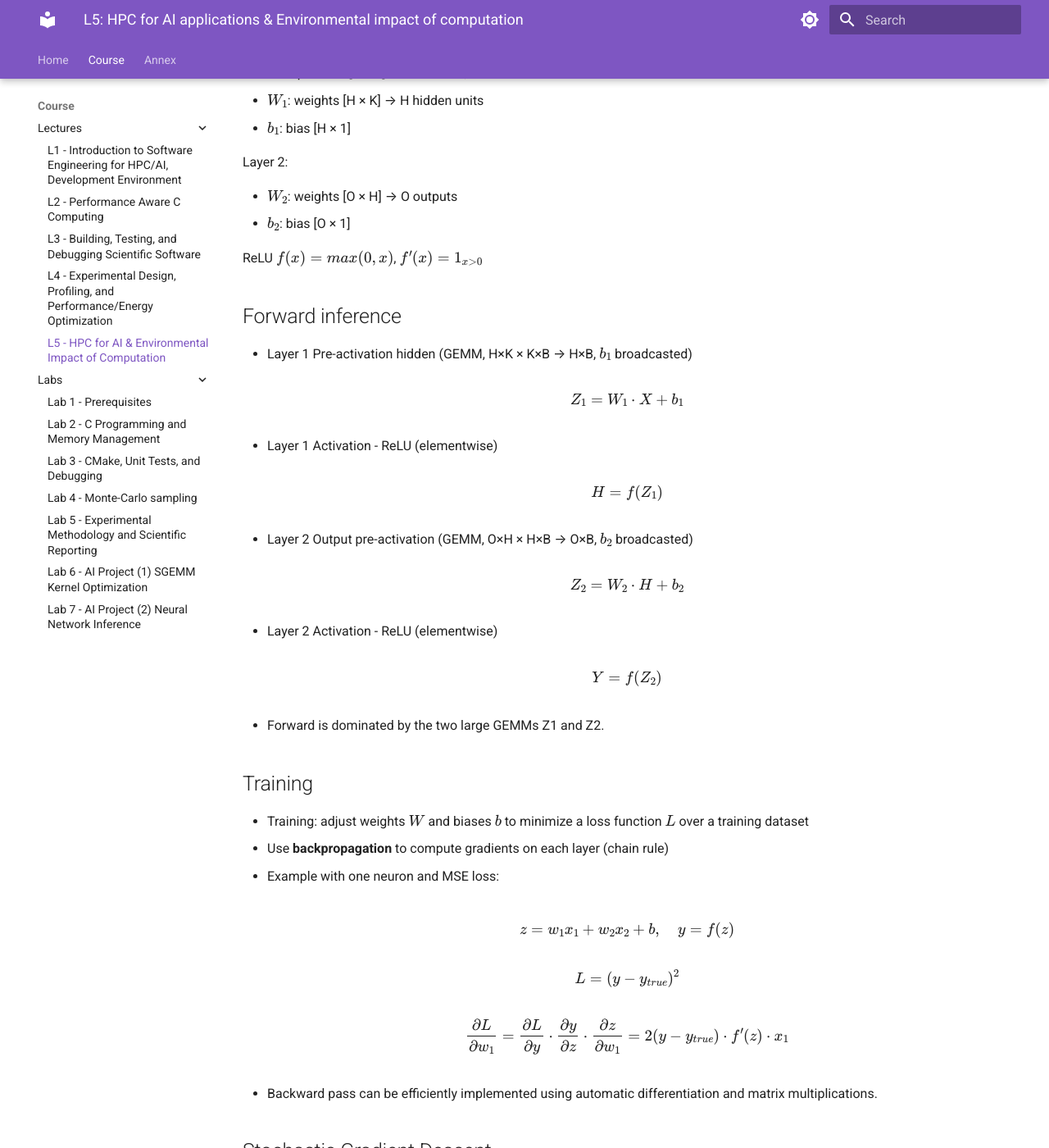
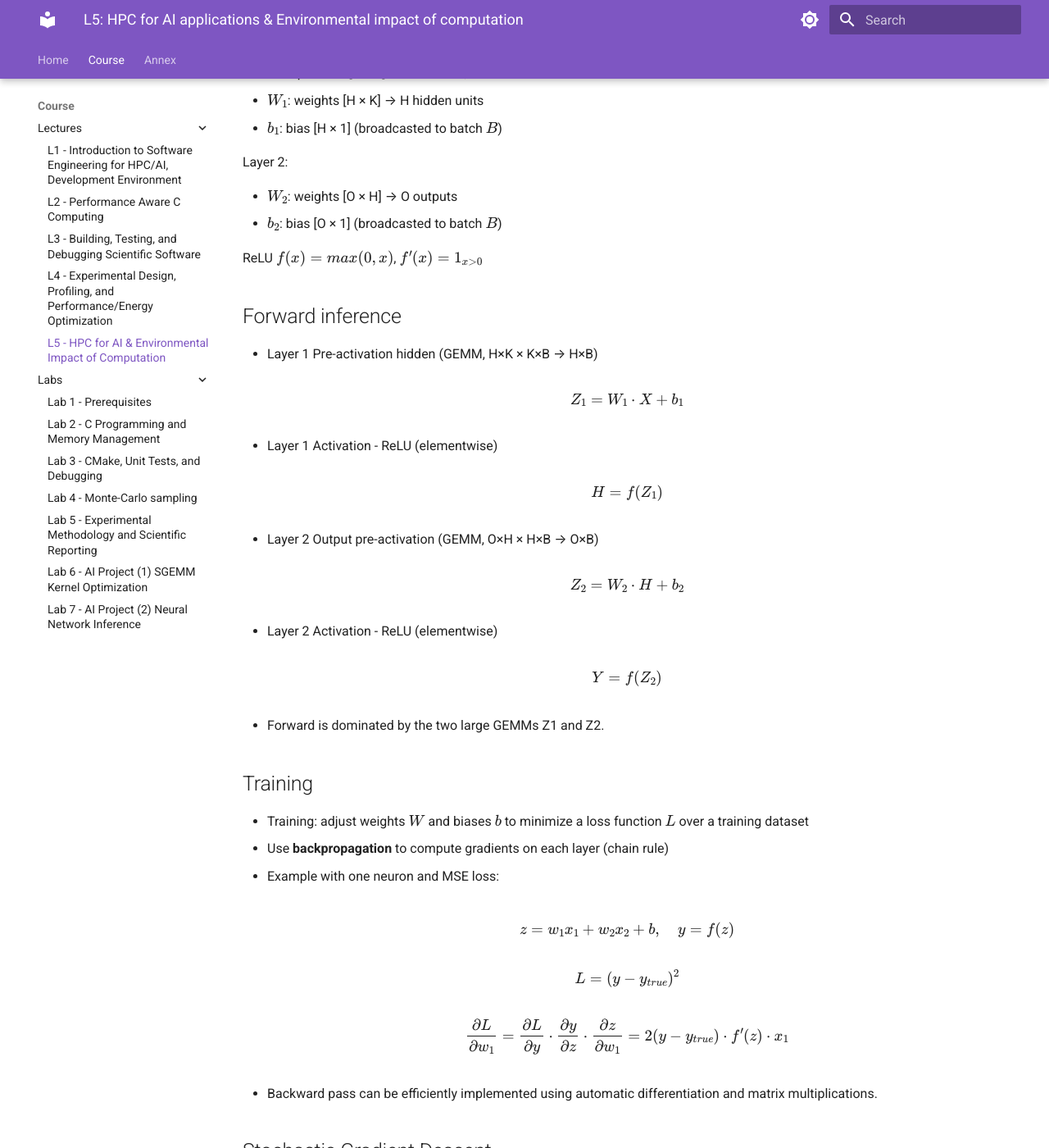
Before and after one commit to M1-CHPS/glhpc, an MkDocs documentation site: the page built from docs/lecture5.md, in a window 1280 px wide and 1400 px high, scrolled down 2326 px. Shown: the whole window at 82% size. Built offline with MkDocs 1.6.1 and Material for MkDocs 9.7.7, drawn with Linux system fonts in a browser that asks for light colours; some of the changed text lies outside the part shown.

Commit message:
Fix layout

```diff
--- a/docs/lecture5.md
+++ b/docs/lecture5.md
@@ -83,18 +83,18 @@ Layer 1:
 
 - $X$: input data [K × B]  → K features, B batch size
 - $W_1$: weights [H × K]  → H hidden units
-- $b_1$: bias [H × 1]
+- $b_1$: bias [H × 1] (broadcasted to batch $B$)
 
 Layer 2:
 
 - $W_2$: weights [O × H]  → O outputs
-- $b_2$: bias [O × 1]
+- $b_2$: bias [O × 1] (broadcasted to batch $B$)
 
 ReLU $f(x) = max(0,x)$, $f'(x) = 1_{x>0}$
 
 ## Forward inference
 
-- Layer 1 Pre-activation hidden (GEMM, H×K × K×B → H×B, $b_1$ broadcasted)
+- Layer 1 Pre-activation hidden (GEMM, H×K × K×B → H×B)
 
 $$Z_1 = W_1 · X + b_1$$
 
```
Also changed, not shown: other parts of docs/lecture5.md (+1 -1 lines).
